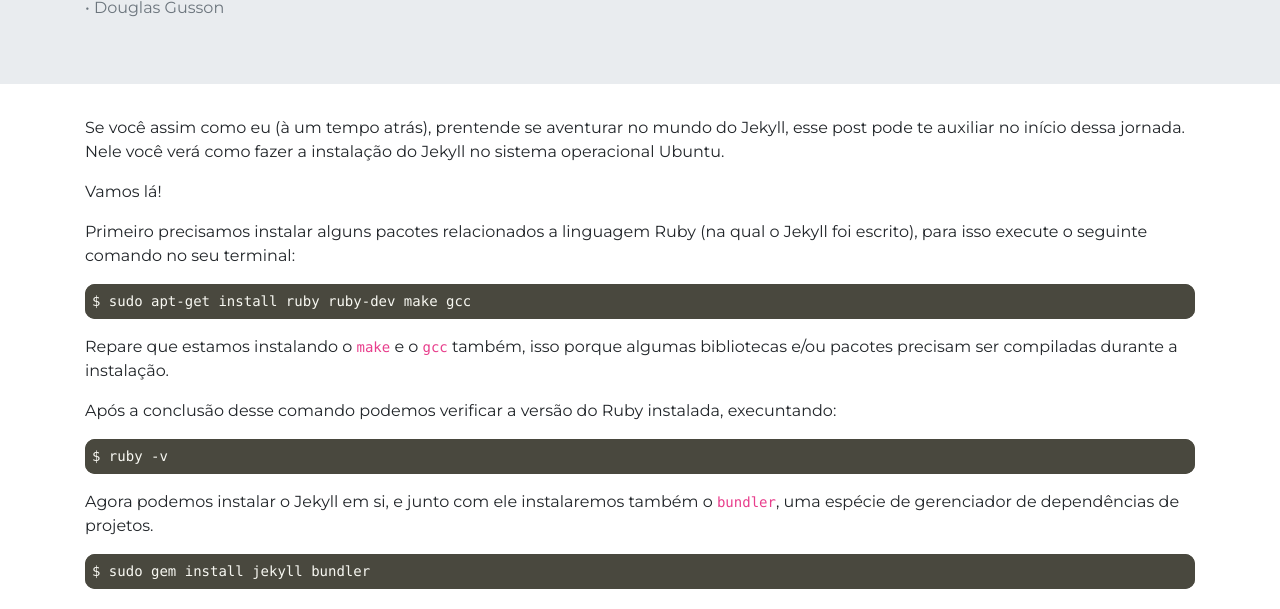
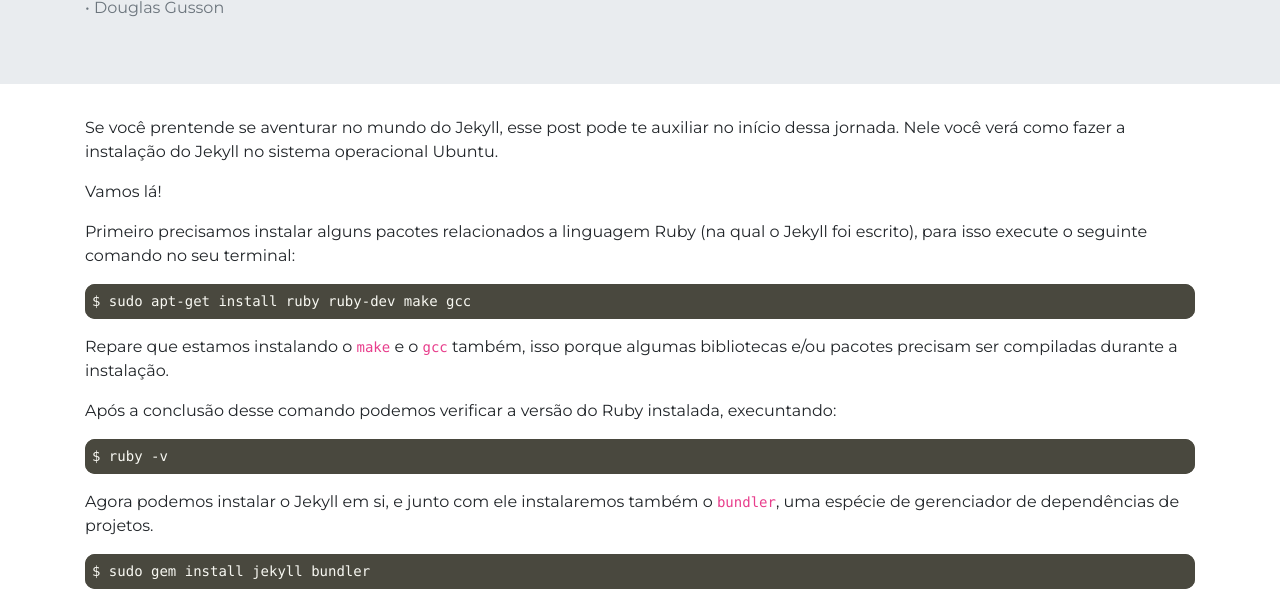
Before and after one commit to douglasgusson/blog, a Jekyll site: the page built from _posts/2018-01-31-comecando-trabalhar-com-jekyll-no-ubuntu.md, in a window 1280 px wide and 900 px high, cut to the strip 291-900 px from the top of the window. Built offline with Jekyll 4.4.1, drawn with Linux system fonts in a browser that asks for light colours; nearby versions of some CDN libraries; comment, search, counter and statistics services are not loaded.

Commit message:
Update 2018-01-31-comecando-trabalhar-com-jekyll-no-ubuntu.md

```diff
--- a/_posts/2018-01-31-comecando-trabalhar-com-jekyll-no-ubuntu.md
+++ b/_posts/2018-01-31-comecando-trabalhar-com-jekyll-no-ubuntu.md
@@ -5,7 +5,7 @@
 tags: [Jekyll, Ubuntu]
 ---
 
-Se você assim como eu (à um tempo atrás), prentende se aventurar no mundo do Jekyll, esse post pode te auxiliar no início dessa jornada. Nele você verá como fazer a instalação do Jekyll no sistema operacional Ubuntu.
+Se você prentende se aventurar no mundo do Jekyll, esse post pode te auxiliar no início dessa jornada. Nele você verá como fazer a instalação do Jekyll no sistema operacional Ubuntu.
 
 Vamos lá!
 
```
